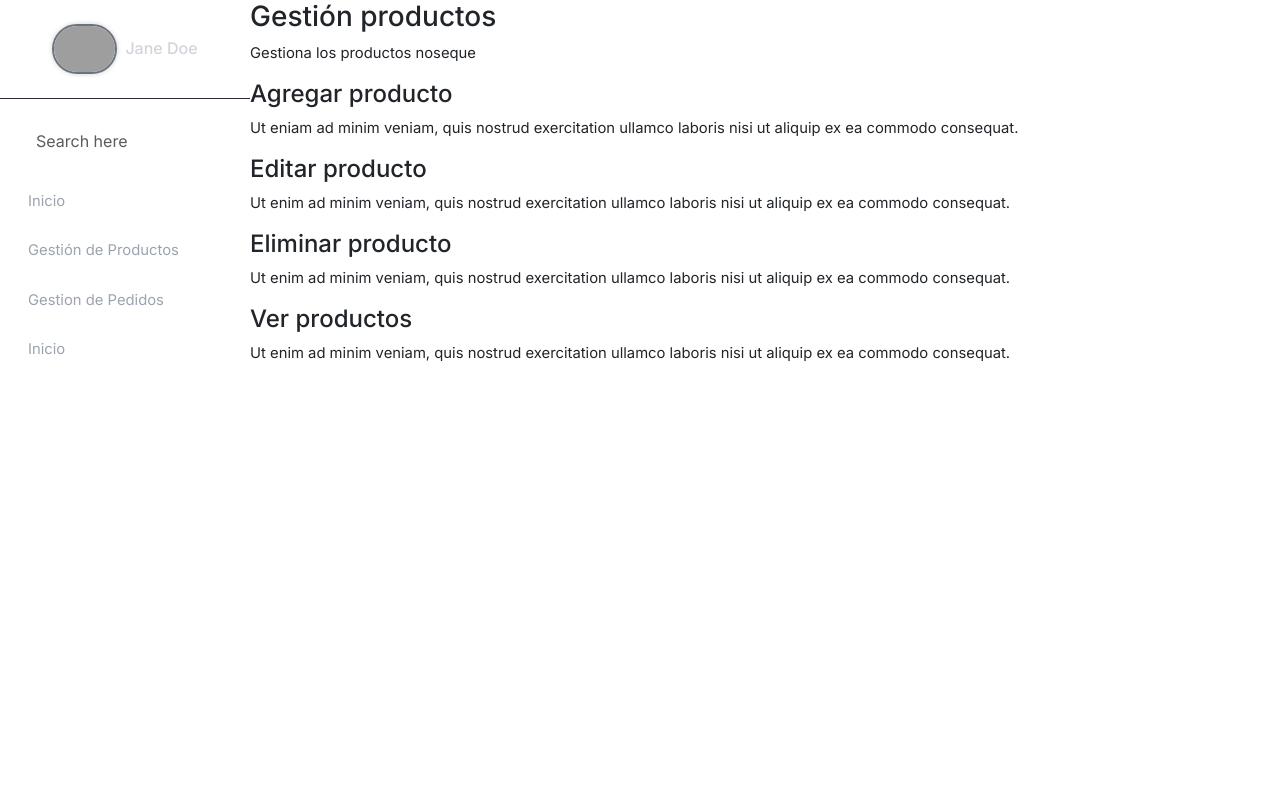
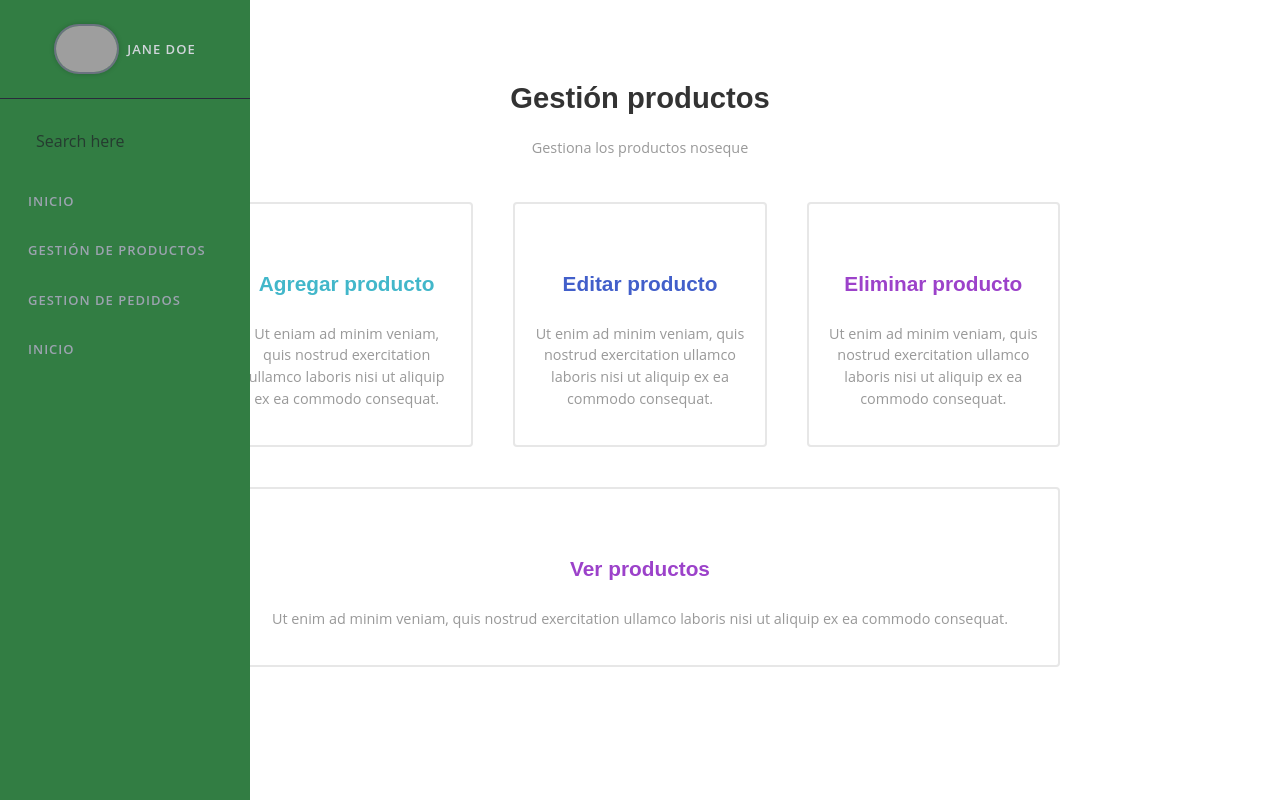
Before and after one commit to yepes99/VALCOPY, a PHP site: page /templates/gestionProductos.html in a window 1280 px wide. Run offline with PHP 8.4, Linux system fonts and the light colour scheme; grey boxes are pictures that could not be loaded.

Commit message:
dashboard corregido

```diff
--- a/web/styles/dashboard.css
+++ b/web/styles/dashboard.css
@@ -36,25 +36,160 @@
   --message-btn: #fff;
 }
 
-* {
-	margin: 0;
-	padding: 0;
-	box-sizing: border-box;
+@import url('https://fonts.googleapis.com/css?family=Montserrat:600|Open+Sans');
+
+*, *:before, *:after {
+  -webkit-box-sizing: inherit;
+  -moz-box-sizing: inherit;
+  box-sizing: inherit;
+}
+
+html {
+  -webkit-box-sizing: border-box;
+  -moz-box-sizing: border-box;
+  box-sizing: border-box;
 }
 
 body {
-	font-family: 'Inter', sans-serif;
-
-	font-size: .925rem;
+  font-family: 'Open Sans', sans-serif;
+  margin: 0;
+  background: #fff;
+  color: #999;
 }
 
-#wrapper {
-	margin-left: var(--sidebar-width);
-	transition: all .3s ease-in-out;
+a {
+  text-decoration: none;
+  margin: 1rem 0;
+  font-weight: 600;
+  text-transform: uppercase;
+  font-size: 0.8125rem;
+  letter-spacing: 1px;
 }
 
-#wrapper.fullwidth {
-	margin-left: 0;
+p {
+  font-size: 0.9rem;
+  margin: 1rem 0;
+  line-height: 1.5;
+}
+
+section {
+  max-width: 1000px;
+  margin: 0 auto;
+  text-align: center;
+  padding: 30px;
+}
+
+h3 {
+  font-family: 'Montserrat', sans-serif;
+  font-weight: 600;
+  color: #333;
+  font-size: 1.825rem;
+  margin: 1.3rem 0;
+}
+
+.section-lead {
+  max-width: 600px;
+  margin: 1rem auto 1.5rem;
+}
+
+.service a {
+  color: #5b7abb;
+  display: block;
+}
+
+.service h4 {
+  font-family: 'Montserrat', sans-serif;
+  font-weight: 600;
+  color: #56ceba;
+  font-size: 1.3rem;
+  margin: 1rem 0 0.6rem;
+}
+
+.services-grid {
+  display: -webkit-box;
+  display: flex;
+  -webkit-box-align: center;
+  align-items: center;
+}
+
+.service {
+  background: #fff;
+  margin: 20px;
+  padding: 20px;
+  border-radius: 4px;
+  text-align: center;
+  -webkit-box-flex: 1;
+  flex: 1;
+  display: -webkit-box;
+  display: flex;
+  flex-wrap: wrap;
+  border: 2px solid #e7e7e7;
+  -webkit-transition: all 0.3s ease;
+  -moz-transition: all 0.3s ease;
+  transition: all 0.3s ease;
+}
+
+.service:hover {
+  -webkit-box-shadow: 0 5px 10px rgba(0, 0, 0, 0.08);
+  -moz-box-shadow: 0 5px 10px rgba(0, 0, 0, 0.08);
+  box-shadow: 0 5px 10px rgba(0, 0, 0, 0.08);
+}
+
+.service i {
+  font-size: 3.45rem;
+  margin: 1rem 0;
+}
+
+.service1 i,
+.service1 h4,
+.service1 .cta {
+  color: #42b7ca;
+}
+
+.service1:hover {
+  border: 2px solid #42b7ca;
+}
+
+.service2 i,
+.service2 h4,
+.service2 .cta {
+  color: #425fca;
+}
+
+.service2:hover {
+  border: 2px solid #425fca;
+}
+
+.service3 i,
+.service3 h4,
+.service3 .cta {
+  color: #9c42ca;
+}
+
+.service3:hover {
+  border: 2px solid #9c42ca;
+}
+
+.service .cta span {
+  font-size: 0.6rem;
+}
+
+.service > * {
+  flex: 1 1 100%;
+}
+
+.service .cta {
+  align-self: flex-end;
+}
+
+@media all and (max-width:900px) {
+  .services-grid {
+    display: -webkit-box;
+    display: flex;
+    -webkit-box-orient: vertical;
+    -webkit-box-direction: normal;
+    flex-direction: column;
+  }
 }
 
 
@@ -63,8 +198,13 @@ body {
  -- Sidebar
 -------------------------------- */
 .sidebar {
-	background-color: var(--sidebar-bg-color);
+	background-color: #327d43; /* Cambia el color al verde claro que desees */
 	width: var(--sidebar-width);
+	position: fixed;
+	height: 100%;
+	top: 0;
+	left: 0;
+	overflow: auto;
 
 }
 
--- a/web/templates/dashboard.html
+++ b/web/templates/dashboard.html
@@ -18,7 +18,7 @@
     <script src="https://cdn.jsdelivr.net/npm/bootstrap@5.3.3/dist/js/bootstrap.bundle.min.js" integrity="sha384-YvpcrYf0tY3lHB60NNkmXc5s9fDVZLESaAA55NDzOxhy9GkcIdslK1eN7N6jIeHz" crossorigin="anonymous"></script>
 
 
-
+    <script src="https://cdn.jsdelivr.net/npm/bootstrap@5.3.3/dist/js/bootstrap.bundle.min.js"></script>
 
     <link href="../styles/dashboard.css" rel="stylesheet">
     <link href="../styles/calendar.css" rel="stylesheet">
```
Also changed, not shown: other parts of web/styles/dashboard.css (+22 -26 lines).
